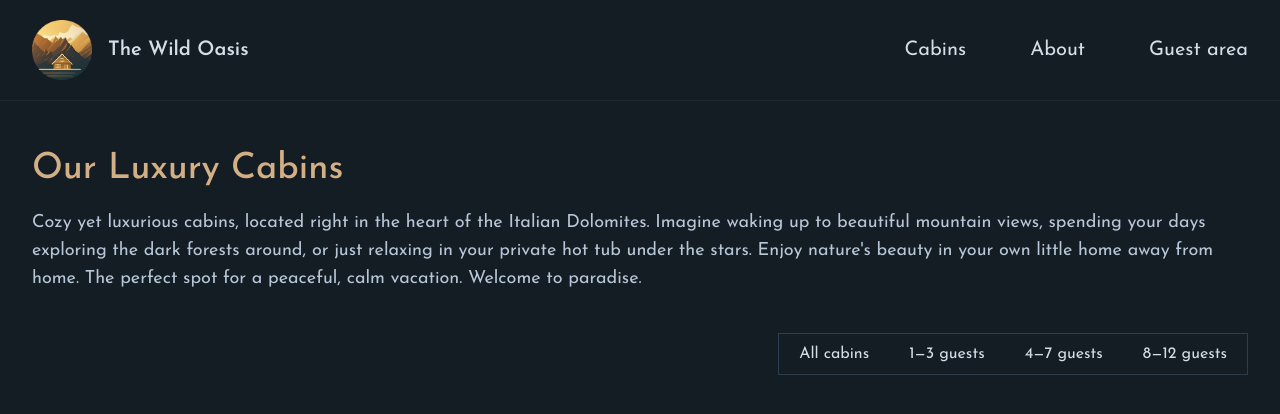
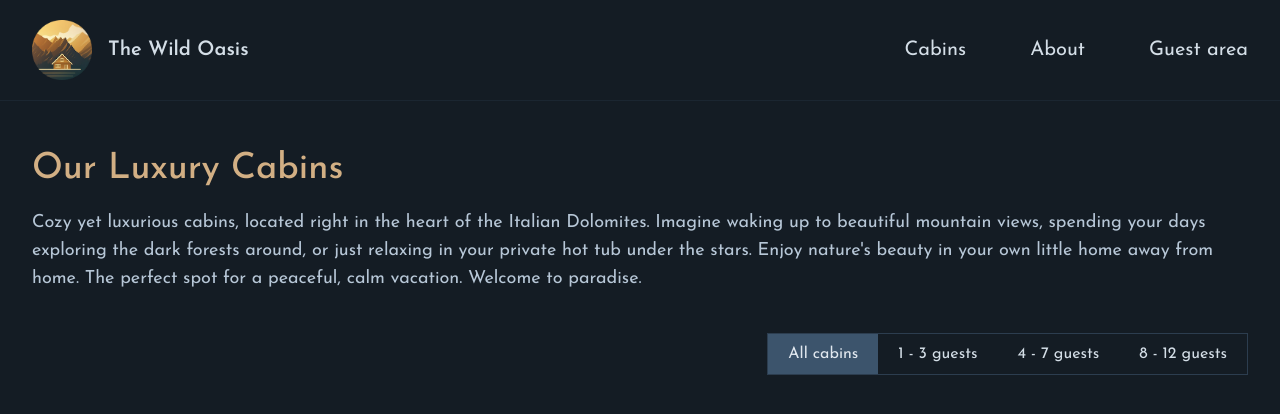
Before and after one commit to ExuLu/the-wild-oasis-website, a Next.js app: page /cabins in a window 1280 px wide. Shown: the top 414 px of the page. Built offline with nearby package versions, Linux system fonts and the light colour scheme; no server answers; the database is empty.

Commit message:
refactor: add button array and loop throug it in Filter component

```diff
--- a/app/_components/Filter.js
+++ b/app/_components/Filter.js
@@ -2,37 +2,30 @@
 
 import useSetSearchParams from '@/app/_hooks/useSetSearchParams';
 import { useSearchParams } from 'next/navigation';
+import FilterButton from './FilterButton';
 
 const Filter = () => {
   const { currentFilterValue, handleFilter } = useSetSearchParams('capacity');
   const activeFilter = currentFilterValue ?? 'all';
+  const buttons = [
+    { value: 'all', label: 'All cabins' },
+    { value: 'small', label: '1 - 3 guests' },
+    { value: 'medium', label: '4 - 7 guests' },
+    { value: 'large', label: '8 - 12 guests' },
+  ];
 
   return (
     <div className='border border-primary-800 flex'>
-      <button
-        className='px-5 py-2 hover:bg-primary-700'
-        onClick={() => handleFilter('all')}
-      >
-        All cabins
-      </button>
-      <button
-        className='px-5 py-2 hover:bg-primary-700'
-        onClick={() => handleFilter('small')}
-      >
-        1&mdash;3 guests
-      </button>
-      <button
-        className='px-5 py-2 hover:bg-primary-700'
-        onClick={() => handleFilter('medium')}
-      >
-        4&mdash;7 guests
-      </button>
-      <button
-        className='px-5 py-2 hover:bg-primary-700'
-        onClick={() => handleFilter('large')}
-      >
-        8&mdash;12 guests
-      </button>
+      {buttons.map((button) => (
+        <FilterButton
+          activeFilter={activeFilter}
+          filter={button.value}
+          handleFilter={handleFilter}
+          key={button.value}
+        >
+          {button.label}
+        </FilterButton>
+      ))}
     </div>
   );
 };
```
